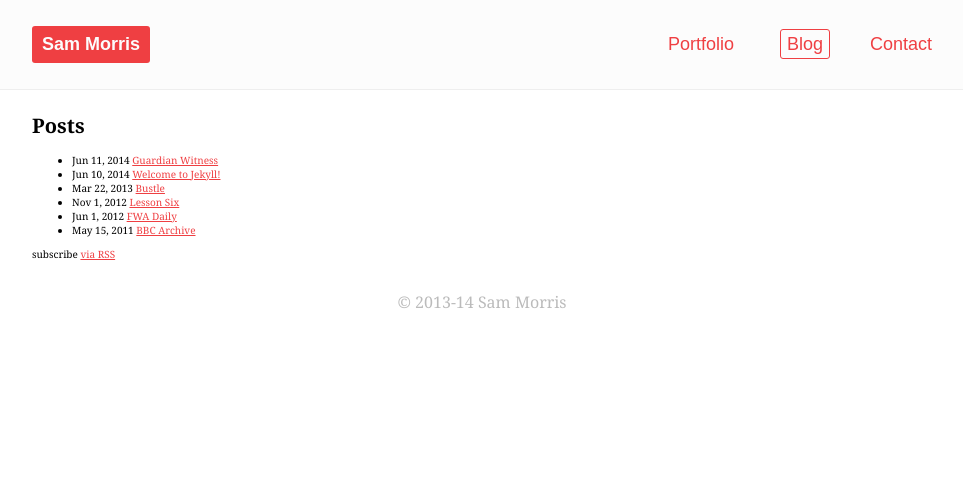
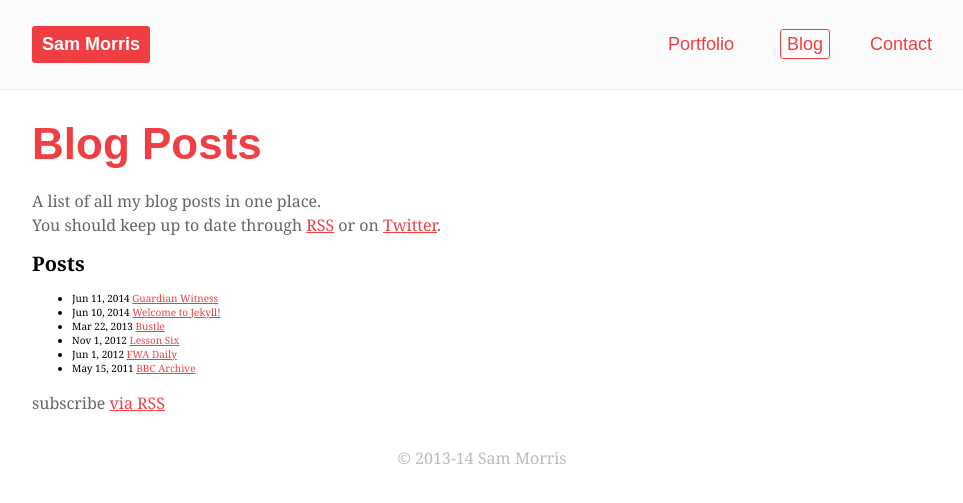
Before and after one commit to sammorrisdesign/sammorr.is, a Jekyll site: the page built from blog/index.html, in a window 1280 px wide. Shown: the top 503 px of the page, without its empty margins (158-1121 px from the left). Built offline with Jekyll 4.4.1, drawn with Linux system fonts in a browser that asks for light colours; nearby versions of some CDN libraries.

Commit message:
Create generic helper classes like title and paragraph

```diff
--- /dev/null
+++ b/_sass/partials/_blog__list.scss
@@ -0,0 +1,3 @@
+.blog__list {
+
+}
--- /dev/null
+++ b/_sass/partials/common/_title.scss
@@ -0,0 +1,6 @@
+.title {
+    margin: 20px 0;
+    color: $red;
+    font-family: $sans-serif;
+    font-size: $font-size-large;
+}
--- a/_sass/style.scss
+++ b/_sass/style.scss
@@ -5,6 +5,10 @@
 @import "modules/_colors";
 @import "modules/_typography";
 @import "modules/_mixins";
+
+// Common Partials
+@import "partials/common/_title";
+@import "partials/common/_paragraph";
 
 // Partials
 @import "partials/_base";
@@ -17,3 +21,4 @@
 @import "partials/_project--phone";
 @import "partials/_project--tablet--landscape";
 @import "partials/_footer";
+@import "partials/_blog";
--- a/assets/css/style.css
+++ b/assets/css/style.css
@@ -1,3 +1,16 @@
+.title {
+  margin: 20px 0;
+  color: #ef3f42;
+  font-family: "Apercu Bold", "Futura", sans-serif;
+  font-size: 4.4rem; }
+
+p,
+.paragraph {
+  margin-bottom: 12px;
+  color: #666666;
+  font-size: 1.6rem;
+  line-height: 2.4rem; }
+
 html {
   font-size: 62.5%; }
 
@@ -96,11 +109,6 @@ header {
 .intro {
   padding: 20px 0;
   text-align: center; }
-  .intro .intro__title {
-    margin: 20px 0;
-    color: #ef3f42;
-    font-family: "Apercu Bold", "Futura", sans-serif;
-    font-size: 4.4rem; }
   .intro .intro__paragraph {
     margin-bottom: 12px;
     color: #666666;
@@ -144,15 +152,6 @@ header {
     -moz-transition-duration: 300ms;
     -o-transition-duration: 300ms;
     transition-duration: 300ms; }
-    .project .project__description .project__description__title {
-      margin: 20px 0;
-      color: #ef3f42;
-      font-family: "Apercu Bold", "Futura", sans-serif;
-      font-size: 4.4rem; }
-    .project .project__description .project__description__content {
-      color: #666666;
-      font-size: 1.6rem;
-      line-height: 2.4rem; }
 
 .project--desktop {
   height: 460px; }
--- a/blog/index.html
+++ b/blog/index.html
@@ -4,7 +4,9 @@ title: Blog
 active: blog
 ---
 
-<div class="home">
+<h2 class="title blog__title">Blog Posts</h2>
+
+<p class="blog__description paragraph">A list of all my blog posts in one place. <br />You should keep up to date through <a target="_blank" href="http://sammorr.is/category/blog/feed/">RSS</a> or on <a target="_blank" href="http://www.twitter.com/sammorrisdesign">Twitter</a>.</p>
 
   <h1>Posts</h1>
 
@@ -18,5 +20,3 @@ active: blog
   </ul>
 
   <p class="rss-subscribe">subscribe <a href="{{ "/feed.xml" | prepend: site.baseurl }}">via RSS</a></p>
-
-</div>
```
Also changed, not shown: _sass/partials/_intro.scss (+0 -7 lines), _sass/partials/_project.scss (+0 -13 lines), _sass/partials/common/_paragraph.scss (added, +7 -0 lines), index.html (+4 -4 lines).
